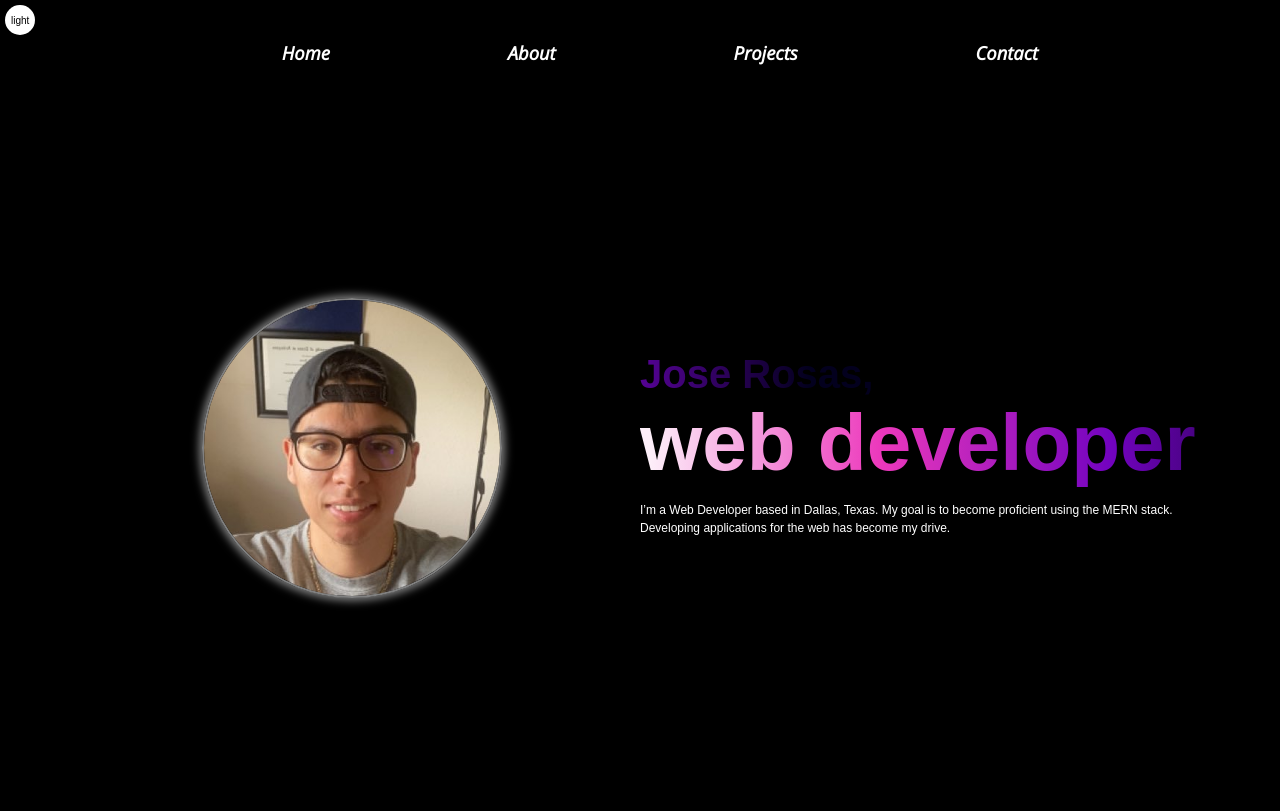
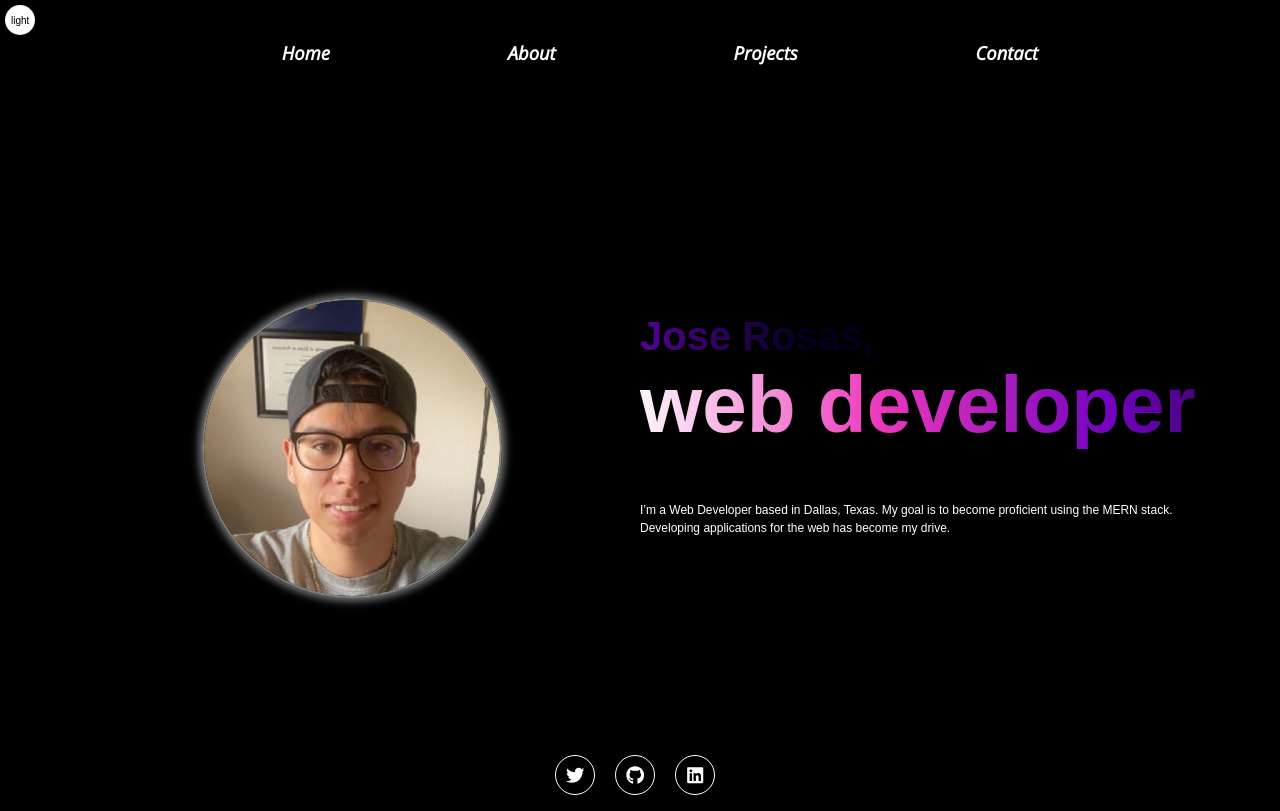
Before and after one commit to josejrrosas/React-Portfolio, a React (Create React App) app: page / in a window 1280 px wide. Built offline with nearby package versions, Linux system fonts and the light colour scheme; the HTML template or start-up script is replaced by a standard one.

Commit message:
comeplted home page

```diff
--- a/package.json
+++ b/package.json
@@ -3,12 +3,17 @@
   "version": "0.1.0",
   "private": true,
   "dependencies": {
+    "@fortawesome/fontawesome-svg-core": "^1.3.0",
+    "@fortawesome/free-regular-svg-icons": "^6.0.0",
+    "@fortawesome/free-solid-svg-icons": "^6.0.0",
+    "@fortawesome/react-fontawesome": "^0.1.17",
     "@testing-library/jest-dom": "^5.16.2",
     "@testing-library/react": "^12.1.3",
     "@testing-library/user-event": "^13.5.0",
     "loadash": "^1.0.0",
     "react": "^17.0.2",
     "react-dom": "^17.0.2",
+    "react-icons": "^4.3.1",
     "react-router-dom": "^6.2.1",
     "react-scripts": "5.0.0",
     "styled-components": "^5.3.3",
--- a/src/App.js
+++ b/src/App.js
@@ -3,6 +3,7 @@ import { ThemeProvider } from "styled-components";
 import { useState } from "react"
 import Toggle from "./Components/Toggle"
 import GlobalStyles from "./Components/styles/Global"
+import Footer from "./Components/Footer"
 import Nav from "./Components/Nav"
 import Home from "./Pages/Home.js"
 import About from "./Pages/About.js"
@@ -43,6 +44,7 @@ function App() {
           <Route path = "*" element={<ErrorPage />} />
         </Routes>
       </Router>
+        <Footer />
     </ThemeProvider>
   );
 }
--- a/src/components/Footer.js
+++ b/src/components/Footer.js
@@ -0,0 +1,31 @@
+import ReactDOM from "react-dom";
+import { StyledFooter, StyledSocialIcons } from "./styles/Footer.styled.js";
+import { FaTwitter, FaGithub, FaLinkedin } from "react-icons/fa";
+
+const Footer = () => {
+  return (
+    <StyledFooter>
+      <StyledSocialIcons>
+        <div>
+          <li>
+            <a href="https://twitter.com/JoseRosas_Jr">
+              <FaTwitter />
+            </a>
+          </li>
+          <li>
+            <a href="https://github.com/josejrrosas">
+              <FaGithub />
+            </a>
+          </li>
+          <li>
+            <a href="https://www.linkedin.com/in/joselrosasjr/">
+              <FaLinkedin />
+            </a>
+          </li>
+        </div>
+      </StyledSocialIcons>
+    </StyledFooter>
+  );
+};
+
+export default Footer;
--- /dev/null
+++ b/src/components/styles/Footer.styled.js
@@ -0,0 +1,34 @@
+import styled from "styled-components";
+
+export const StyledFooter = styled.footer`
+  position: absolute;
+  bottom: 0;
+  width: 100%;
+`;
+
+export const StyledSocialIcons = styled.div`
+  div {
+    display: flex;
+    flex-direction: row;
+    align-items: center;
+    justify-content: center;
+  }
+
+  li {
+    list-style: none;
+    margin:5px;
+  }
+
+  a {
+    border: 1px solid ${(props) => props.theme.wordColor};
+    border-radius: 50%;
+    color: ${(props) => props.theme.wordColor};
+    display: inline-flex;
+    align-items: center;
+    justify-content: center;
+    margin-right: 10px;
+    height: 40px;
+    width: 40px;
+    text-decoration: none;
+  }
+`;
--- a/src/components/styles/Header.styled.js
+++ b/src/components/styles/Header.styled.js
@@ -17,6 +17,7 @@ export const StyledHeader = styled.header`
 
   h1 {
     margin: 0px;
+    margin-bottom: 50px;
     font-size: 80px;
     background: linear-gradient(
       to right,
@@ -66,6 +67,7 @@ export const StyledHeader = styled.header`
   p {
     font-size: 12px;
     line-height: 1.5;
+    margin-bottom: 50px;
   }
 `;
 
```
Also changed, not shown: 1 other file (tests, documents, lock files or other folders).
